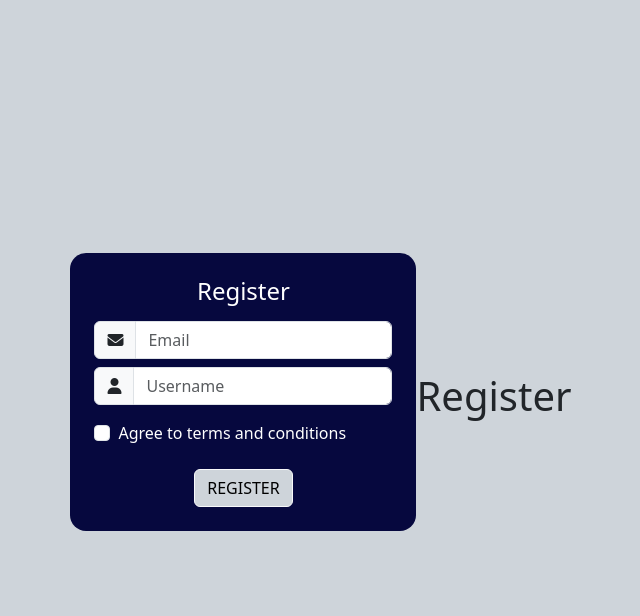
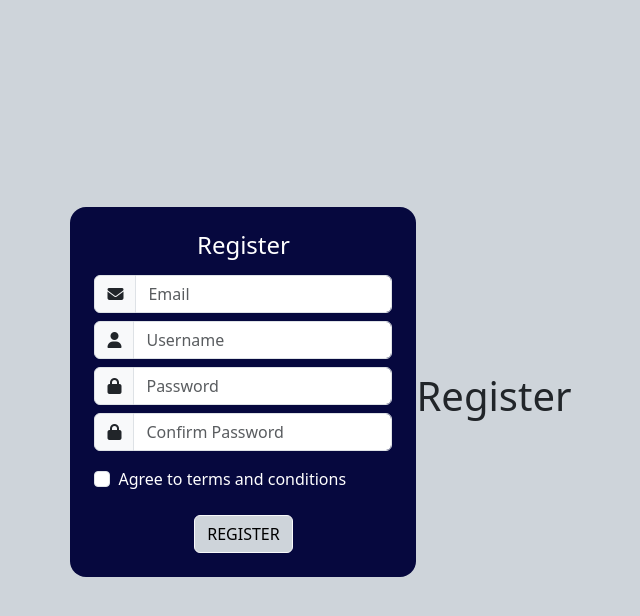
Before and after one commit to NakacwaOlivia/Expenditure_System, a Django app: page /register/ in a window 1280 px wide. Shown: the top 616 px of the page, without its empty margins (319-959 px from the left). Run offline with Django 4.2, Linux system fonts and the light colour scheme; some libraries are stand-ins or nearby versions.

Commit message:
pwd fields

```diff
--- a/expenditure_system/pages/templates/register.html
+++ b/expenditure_system/pages/templates/register.html
@@ -52,6 +52,30 @@
                 placeholder="Username"
               />
             </div>
+
+            <div class="input-group mt-2">
+              <div class="input-group-text">
+                <i class="fa-solid fa-lock"></i>
+              </div>
+              <input
+                type="password"
+                class="form-control"
+                id="autoSizingInputGroup"
+                placeholder="Password"
+              />
+            </div>
+
+            <div class="input-group mt-2">
+              <div class="input-group-text">
+                <i class="fa-solid fa-lock"></i>
+              </div>
+              <input
+                type="password"
+                class="form-control"
+                id="autoSizingInputGroup"
+                placeholder="Confirm Password"
+              />
+            </div>
           </div>
 
           <div class="mt-3 form-check">
```
